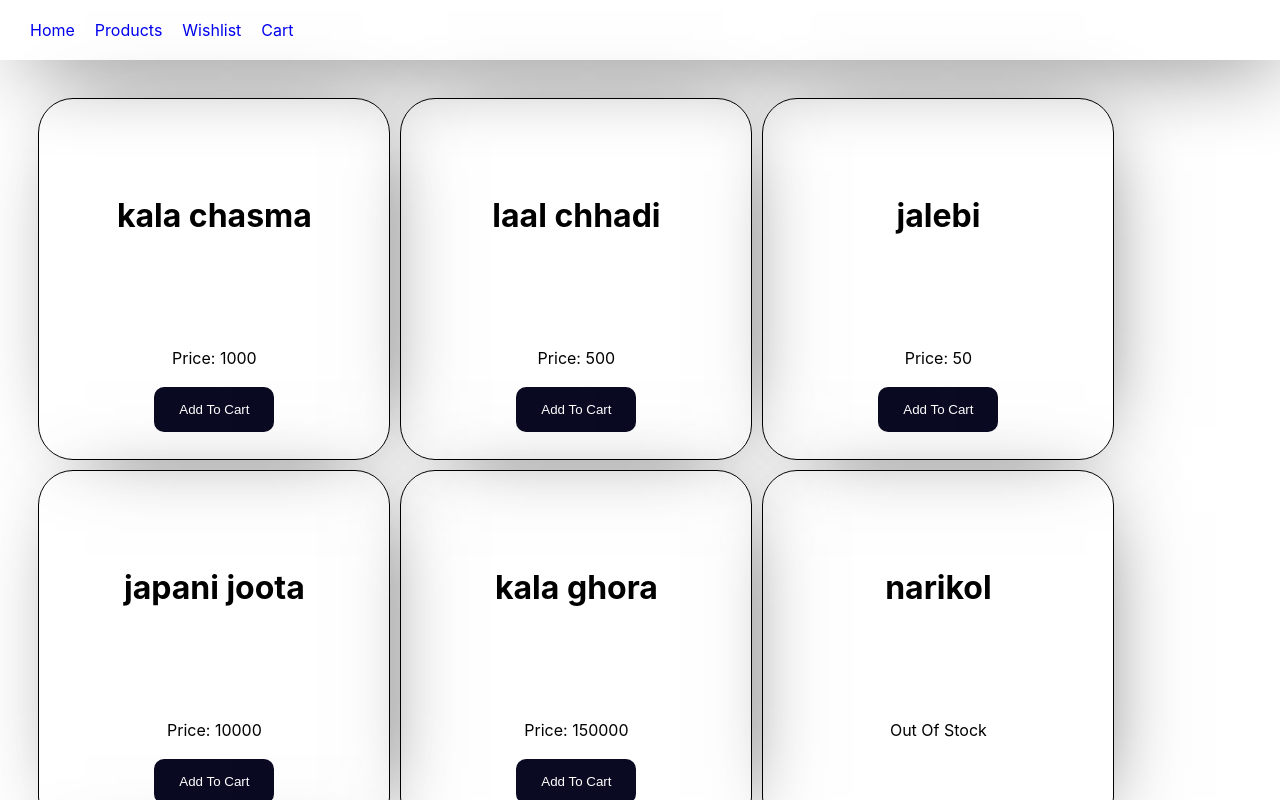
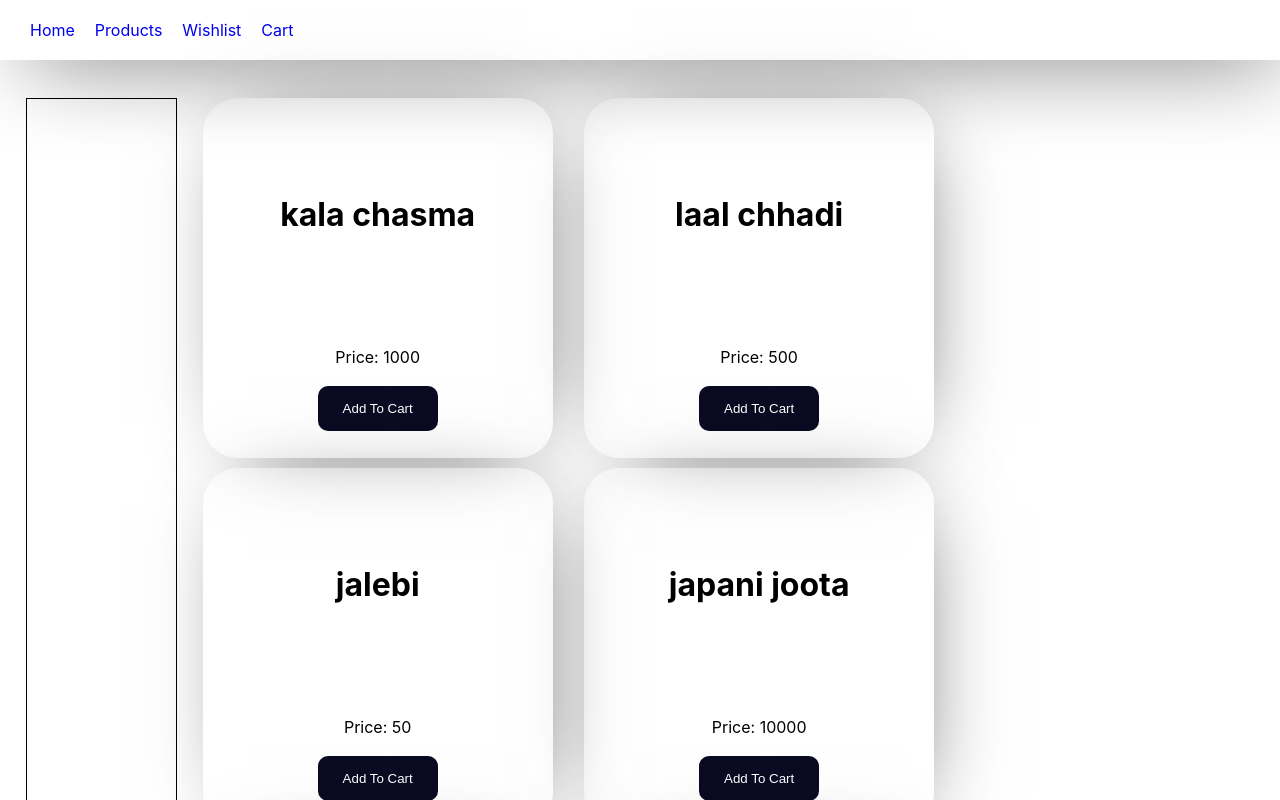
Before and after one commit to RaviPratihast/e-comm-basic, a React (Create React App) app: page /productListing in a window 1280 px wide. Shown: the top 800 px of the page. Built offline with nearby package versions, Linux system fonts and the light colour scheme.

Commit message:
Add: Added side filter container & Refactor style.

```diff
--- a/src/Pages/Product-page/Product.css
+++ b/src/Pages/Product-page/Product.css
@@ -1,21 +1,39 @@
+.filter-product-container{
+  display: flex;
+  gap: 4px;
+
+  /* flex-direction: column; */
+}
+.filters-container{
+  height: 800px;
+  width: 350px;
+  border: 1px solid black;
+  margin-top: 3%;
+  margin-left: 2%;
+
+}
 .products-container {
   display: flex;
-  /* justify-content: center; */
+  justify-content: flex-start;
+  align-items: center;
   flex-wrap: wrap;
   gap: 10px;
   margin-top: 3%;
-  margin-left: 3%;
+  margin-right: 2%;
+  /* margin-left: 1%; */
+  /* border: 1px solid black; */
 
   /* margin-inline: auto; */
 }
 .item-container {
-  border: 1px solid black;
+  /* border: 1px solid black; */
   height: 360px;
   width: 350px;
   display: flex;
   flex-direction: column;
   align-items: center;
   justify-content: space-evenly;
+  margin-left: 2%;
   -webkit-box-shadow: 10px 4px 87px -38px rgba(0, 0, 0, 0.75);
   -moz-box-shadow: 10px 4px 87px -38px rgba(0, 0, 0, 0.75);
   box-shadow: 10px 4px 87px -38px rgba(0, 0, 0, 0.75);
--- a/src/Pages/Product-page/Products.jsx
+++ b/src/Pages/Product-page/Products.jsx
@@ -4,16 +4,26 @@ import "./Product.css";
 function Products() {
   const { state, dispatch } = useProduct();
   return (
+    <div className="filter-product-container">
+
+      <div className="filters-container">
+
+      </div>
       <div className="products-container">
         {state.product.map((items) => {
           return (
             <div key={items.id} className="item-container">
               <h1>{items.name}</h1>
-            {items.inStock ? <p> Price: {items.price}</p> : <p>Out Of Stock</p>}
-          {items.inStock &&   <button>Add To Cart</button>}
+              {items.inStock ? (
+                <p> Price: {items.price}</p>
+              ) : (
+                <p>Out Of Stock</p>
+              )}
+              {items.inStock && <button>Add To Cart</button>}
             </div>
           );
         })}
+      </div>
     </div>
   );
 }
```
Lines whose indentation alone changed are shown as unchanged.
